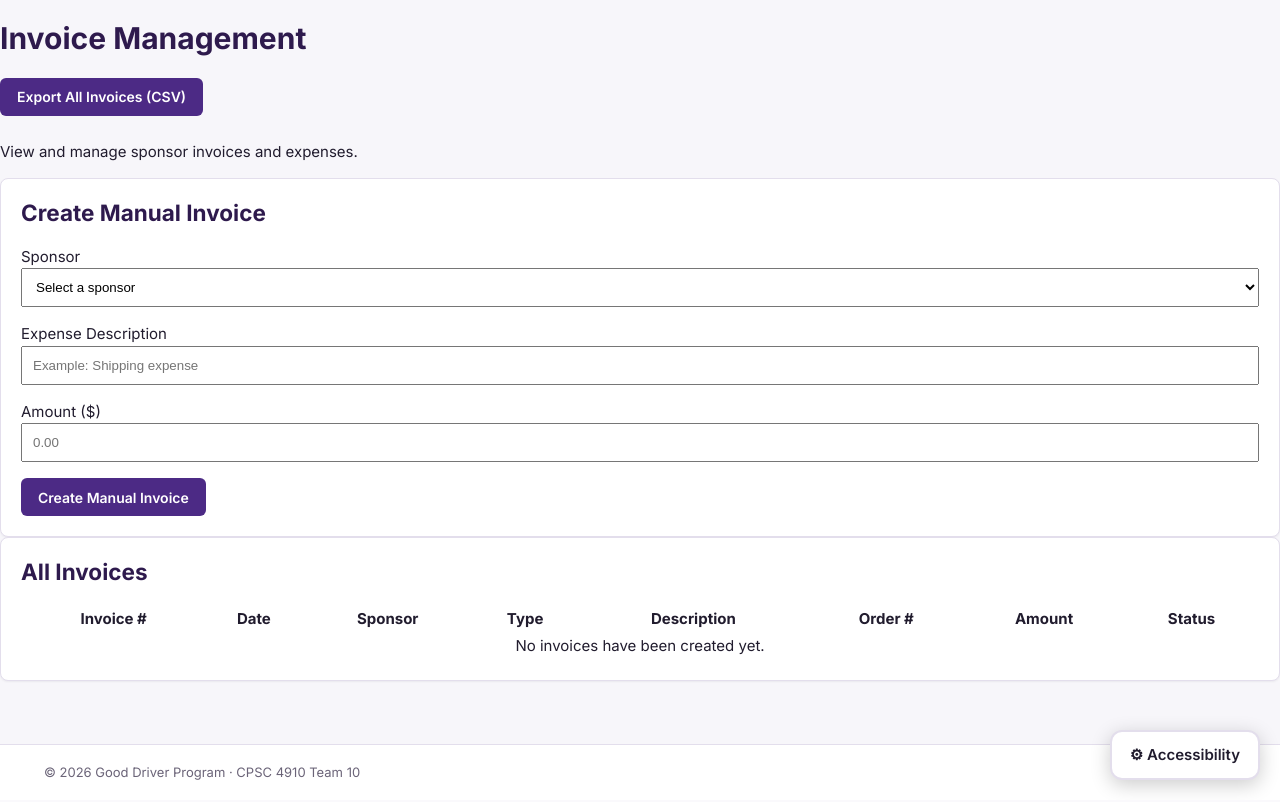
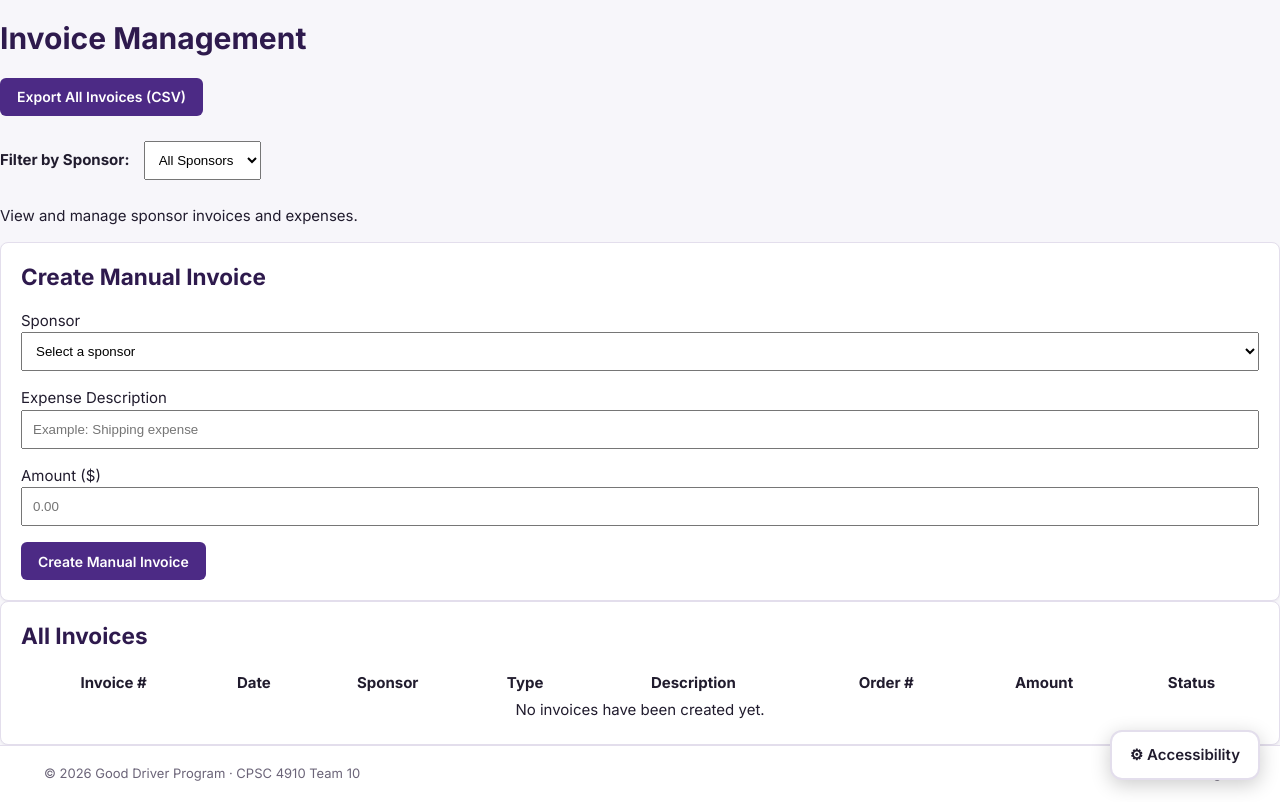
Before and after one commit to juliant3/CPSC4910-Team10-Project, a Flask app: template frontend/templates/admin/invoices.html in a window 1280 px wide. Run offline with Flask 3, Linux system fonts and the light colour scheme; the template is opened without the code that fills it, so the values that code supplies are empty.

Commit message:
invoice stuff
i wanna sort the invoice based on sponsor and i added an invoice button to the navigation bar

```diff
--- a/frontend/templates/admin/invoices.html
+++ b/frontend/templates/admin/invoices.html
@@ -13,6 +13,30 @@
         Export All Invoices (CSV)
     </a>
 </div>
+
+
+<div style="margin-bottom: 25px;">
+
+    <label for="sponsorFilter">
+        <strong>Filter by Sponsor:</strong>
+    </label>
+
+    <select id="sponsorFilter"
+            onchange="filterInvoices()"
+            style="padding: 10px; margin-left: 10px;">
+
+        <option value="">All Sponsors</option>
+
+        {% for sponsor in sponsors %}
+        <option value="{{ sponsor.company_name }}">
+            {{ sponsor.company_name }}
+        </option>
+        {% endfor %}
+
+    </select>
+
+</div>
+
 
     <p>View and manage sponsor invoices and expenses.</p>
 
@@ -79,7 +103,7 @@
             <h2>All Invoices</h2>
 
             <div style="overflow-x: auto;">
-                <table class="table" style="width: 100%;">
+                <table class="table" style="width: 100%;" id="invoiceTable">
                     <thead>
                         <tr>
                             <th>Invoice #</th>
@@ -95,7 +119,7 @@
 
                     <tbody>
                         {% for invoice in invoices %}
-                        <tr>
+                        <tr data-sponsor="{{ invoice.company_name }}">
                             <td>
     <a href="{{ url_for('admin_invoice_details', invoice_id=invoice.invoice_id) }}">
         #{{ invoice.invoice_id }}
@@ -129,4 +153,28 @@
 
 </div>
 
+<script>
+function filterInvoices() {
+
+    const selectedSponsor =
+        document.getElementById("sponsorFilter").value;
+
+    const rows =
+        document.querySelectorAll("#invoiceTable tbody tr[data-sponsor]");
+
+    rows.forEach(function(row) {
+
+        const sponsor = row.dataset.sponsor;
+
+        if (selectedSponsor === "" || sponsor === selectedSponsor) {
+            row.style.display = "";
+        } else {
+            row.style.display = "none";
+        }
+
+    });
+}
+</script>
+
+
 {% endblock %}
--- a/frontend/templates/shared/_navbar.html
+++ b/frontend/templates/shared/_navbar.html
@@ -17,6 +17,7 @@
         ('Team', 'sponsor_team', []),
         ('Bulk Upload', 'bulk_upload_page', [])
     ] %}
+
 {% elif role_key == 'admin' %}
     {% set nav_items = [
         ('Dashboard', 'home', []),
@@ -24,9 +25,11 @@
         ('Drivers', 'admin_drivers', []),
         ('Driver Applications', 'admin_pending_applications', []),
         ('Sponsor Requests', 'admin_sponsor_requests', []),
+        ('Invoices', 'admin_invoices', ['admin_invoice_details']),
         ('Audit Logs', 'admin_audit_logs', []),
         ('Bulk Upload', 'bulk_upload_page', [])
     ] %}
+
 
 {% elif role_key == 'driver' %}
     {% set nav_items = [
```
